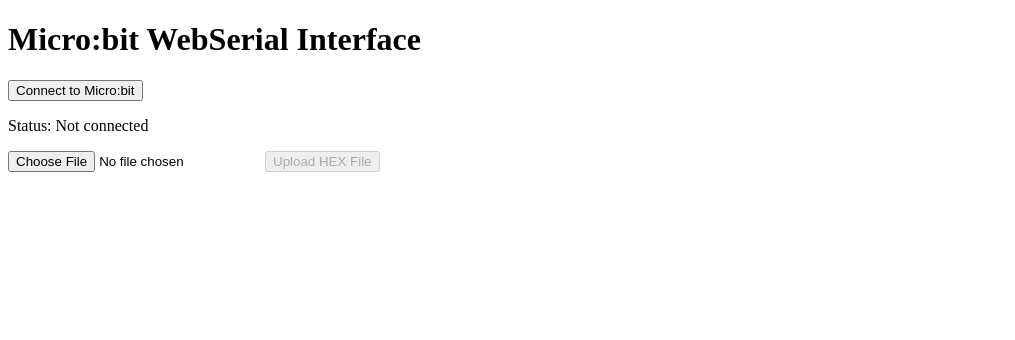
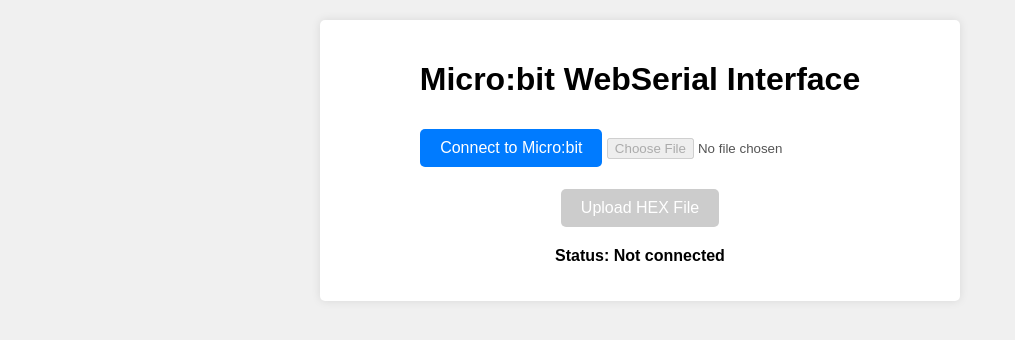
Before and after one commit to jayanth70122/newwebusb, a plain HTML site: page index.html in a window 1280 px wide. Shown: the whole page, without its empty margins (0-1015 px from the left). Drawn offline with Linux system fonts and the light colour scheme.

Commit message:
Update index.html

```diff
--- a/index.html
+++ b/index.html
@@ -4,17 +4,68 @@
     <meta charset="UTF-8">
     <meta name="viewport" content="width=device-width, initial-scale=1.0">
     <title>Micro:bit WebSerial Interface</title>
+    <style>
+        body {
+            font-family: Arial, sans-serif;
+            background-color: #f0f0f0;
+            margin: 0;
+            padding: 20px;
+            display: flex;
+            flex-direction: column;
+            align-items: center;
+        }
+
+        .container {
+            max-width: 600px;
+            width: 100%;
+            background-color: #fff;
+            padding: 20px;
+            border-radius: 5px;
+            box-shadow: 0 0 10px rgba(0, 0, 0, 0.1);
+            text-align: center;
+        }
+
+        h1 {
+            margin-bottom: 20px;
+        }
+
+        input[type="file"] {
+            margin: 20px 0;
+        }
+
+        button {
+            padding: 10px 20px;
+            background-color: #007bff;
+            color: #fff;
+            border: none;
+            border-radius: 5px;
+            cursor: pointer;
+            font-size: 16px;
+            margin-top: 10px;
+        }
+
+        button:disabled {
+            background-color: #cccccc;
+        }
+
+        #status {
+            margin-top: 20px;
+            font-weight: bold;
+        }
+    </style>
 </head>
 <body>
+    <div class="container">
         <h1>Micro:bit WebSerial Interface</h1>
+
         <button id="connectBtn">Connect to Micro:bit</button>
-    <p id="status">Status: Not connected</p>
-    <input type="file" id="hexFile" accept=".hex">
+        <input type="file" id="hexFile" accept=".hex" disabled>
         <button id="uploadBtn" disabled>Upload HEX File</button>
 
+        <p id="status">Status: Not connected</p>
+    </div>
 
-
-    <script >
+    <script>
         let port;
         let writer;
 
@@ -30,7 +81,8 @@
                 encoder.readable.pipeTo(port.writable);
                 writer = encoder.writable.getWriter();
 
-        // Enable the upload button once connected
+                // Enable the file input and upload button once connected
+                document.getElementById('hexFile').disabled = false;
                 document.getElementById('uploadBtn').disabled = false;
             } catch (error) {
                 console.error('There was an error connecting to the micro:bit:', error);
@@ -63,7 +115,6 @@
 
             reader.readAsText(file);
         });
-
     </script>
 </body>
 </html>
```
Lines whose indentation alone changed are shown as unchanged.
